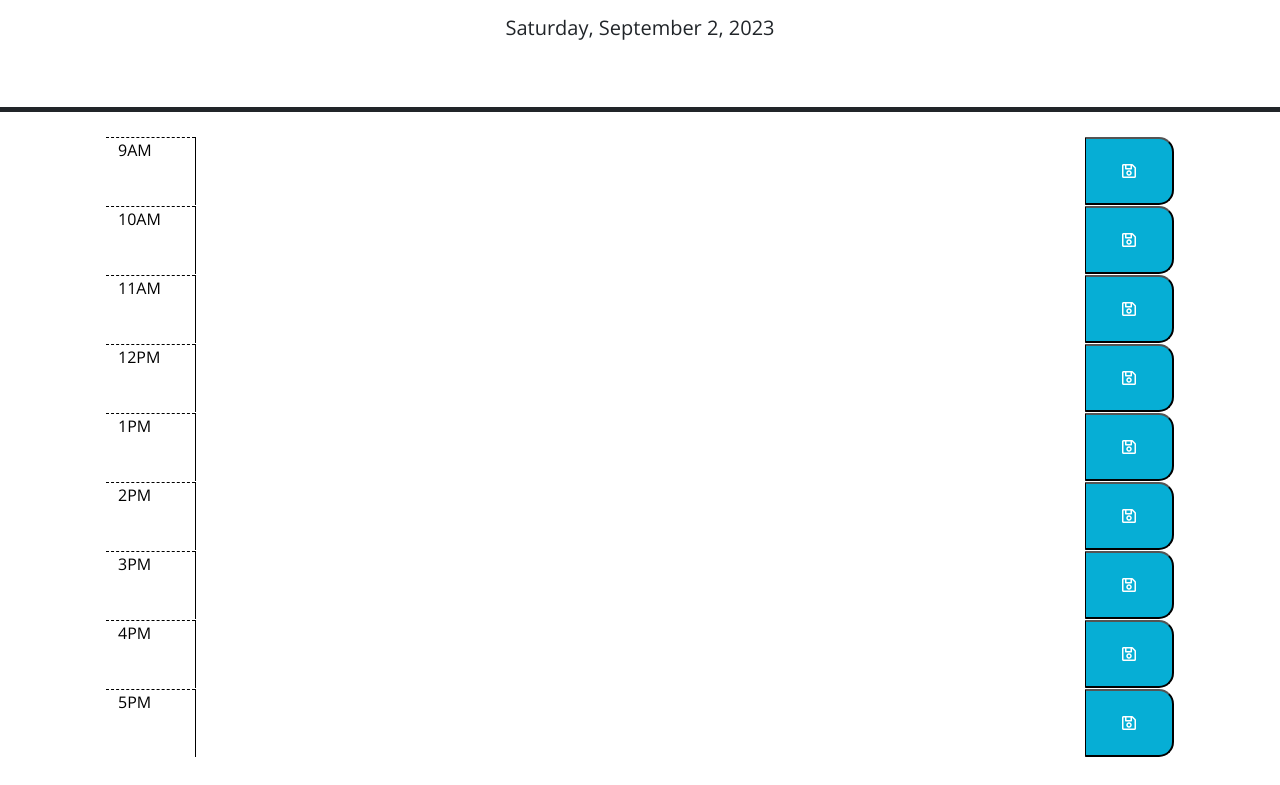
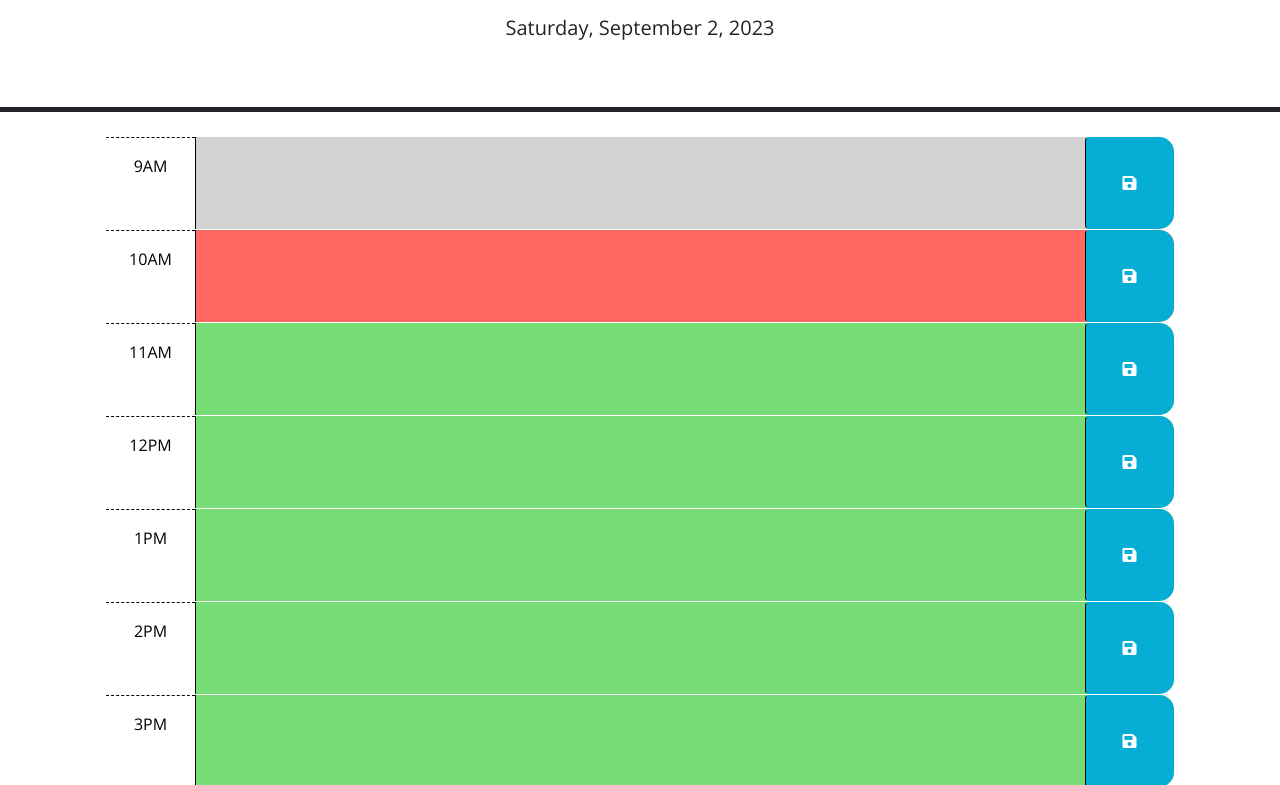
Before and after one commit to dustinii/workDayScheduler, a plain HTML site: page index.html in a window 1280 px wide. Shown: the part 166-951 px from the top of the page. Before the commit the page ends 923 px from the top, so only its background shows below. Drawn offline with nearby package versions, Linux system fonts and the light colour scheme.

Commit message:
added to index.html and cleaned js

```diff
--- a/index.html
+++ b/index.html
@@ -20,50 +20,68 @@
     <p id="currentDay" class="lead"></p>
   </header>
   <div class="container-lg px-5">
-    <div class="row">
-      <div class="col-2 col-md-1 hour">9AM</div>
-      <textarea class="col-8 col-md-10 description" id="hour-9"></textarea>
-      <button class="col-2 col-md-1 saveBtn" data-hour="9"><i class="far fa-save"></i></button>
+    <div id="hour-9" class="row time-block">
+      <div class="col-2 col-md-1 hour text-center py-3">9AM</div>
+      <textarea class="col-8 col-md-10 description" rows="3"> </textarea>
+      <button class="btn saveBtn col-2 col-md-1" aria-label="save">
+        <i class="fas fa-save" aria-hidden="true"></i>
+      </button>
     </div>
-    <div class="row">
-      <div class="col-2 col-md-1 hour">10AM</div>
-      <textarea class="col-8 col-md-10 description" id="hour-10"></textarea>
-      <button class="col-2 col-md-1 saveBtn" data-hour="10"><i class="far fa-save"></i></button>
+    <div id="hour-10" class="row time-block">
+      <div class="col-2 col-md-1 hour text-center py-3">10AM</div>
+      <textarea class="col-8 col-md-10 description" rows="3"> </textarea>
+      <button class="btn saveBtn col-2 col-md-1" aria-label="save">
+        <i class="fas fa-save" aria-hidden="true"></i>
+      </button>
     </div>
-    <div class="row">
-      <div class="col-2 col-md-1 hour">11AM</div>
-      <textarea class="col-8 col-md-10 description" id="hour-11"></textarea>
-      <button class="col-2 col-md-1 saveBtn" data-hour="11"><i class="far fa-save"></i></button>
+    <div id="hour-11" class="row time-block">
+      <div class="col-2 col-md-1 hour text-center py-3">11AM</div>
+      <textarea class="col-8 col-md-10 description" rows="3"> </textarea>
+      <button class="btn saveBtn col-2 col-md-1" aria-label="save">
+        <i class="fas fa-save" aria-hidden="true"></i>
+      </button>
     </div>
-    <div class="row">
-      <div class="col-2 col-md-1 hour">12PM</div>
-      <textarea class="col-8 col-md-10 description" id="hour-12"></textarea>
-      <button class="col-2 col-md-1 saveBtn" data-hour="12"><i class="far fa-save"></i></button>
+    <div id="hour-12" class="row time-block">
+      <div class="col-2 col-md-1 hour text-center py-3">12PM</div>
+      <textarea class="col-8 col-md-10 description" rows="3"> </textarea>
+      <button class="btn saveBtn col-2 col-md-1" aria-label="save">
+        <i class="fas fa-save" aria-hidden="true"></i>
+      </button>
     </div>
-    <div class="row">
-      <div class="col-2 col-md-1 hour">1PM</div>
-      <textarea class="col-8 col-md-10 description" id="hour-13"></textarea>
-      <button class="col-2 col-md-1 saveBtn" data-hour="13"><i class="far fa-save"></i></button>
+    <div id="hour-13" class="row time-block">
+      <div class="col-2 col-md-1 hour text-center py-3">1PM</div>
+      <textarea class="col-8 col-md-10 description" rows="3"> </textarea>
+      <button class="btn saveBtn col-2 col-md-1" aria-label="save">
+        <i class="fas fa-save" aria-hidden="true"></i>
+      </button>
     </div>
-    <div class="row">
-      <div class="col-2 col-md-1 hour">2PM</div>
-      <textarea class="col-8 col-md-10 description" id="hour-14"></textarea>
-      <button class="col-2 col-md-1 saveBtn" data-hour="14"><i class="far fa-save"></i></button>
+    <div id="hour-14" class="row time-block">
+      <div class="col-2 col-md-1 hour text-center py-3">2PM</div>
+      <textarea class="col-8 col-md-10 description" rows="3"> </textarea>
+      <button class="btn saveBtn col-2 col-md-1" aria-label="save">
+        <i class="fas fa-save" aria-hidden="true"></i>
+      </button>
     </div>
-    <div class="row">
-      <div class="col-2 col-md-1 hour">3PM</div>
-      <textarea class="col-8 col-md-10 description" id="hour-15"></textarea>
-      <button class="col-2 col-md-1 saveBtn" data-hour="15"><i class="far fa-save"></i></button>
+    <div id="hour-15" class="row time-block">
+      <div class="col-2 col-md-1 hour text-center py-3">3PM</div>
+      <textarea class="col-8 col-md-10 description" rows="3"> </textarea>
+      <button class="btn saveBtn col-2 col-md-1" aria-label="save">
+        <i class="fas fa-save" aria-hidden="true"></i>
+      </button>
     </div>
-    <div class="row">
-      <div class="col-2 col-md-1 hour">4PM</div>
-      <textarea class="col-8 col-md-10 description" id="hour-16"></textarea>
-      <button class="col-2 col-md-1 saveBtn" data-hour="16"><i class="far fa-save"></i></button>
+    <div id="hour-16" class="row time-block">
+      <div class="col-2 col-md-1 hour text-center py-3">4PM</div>
+      <textarea class="col-8 col-md-10 description" rows="3"> </textarea>
+      <button class="btn saveBtn col-2 col-md-1" aria-label="save">
+        <i class="fas fa-save" aria-hidden="true"></i>
+      </button>
     </div>
-    <div class="row">
-      <div class="col-2 col-md-1 hour">5PM</div>
-      <textarea class="col-8 col-md-10 description" id="hour-17"></textarea>
-      <button class="col-2 col-md-1 saveBtn" data-hour="17"><i class="far fa-save"></i></button>
+    <div id="hour-17" class="row time-block">
+      <div class="col-2 col-md-1 hour text-center py-3">5PM</div>
+      <textarea class="col-8 col-md-10 description" rows="3"> </textarea>
+      <button class="btn saveBtn col-2 col-md-1" aria-label="save">
+        <i class="fas fa-save" aria-hidden="true"></i>
+      </button>
     </div>
   </div>
   <script src="https://code.jquery.com/jquery-3.4.1.min.js"></script>
--- a/script.js
+++ b/script.js
@@ -1,17 +1,18 @@
-
 $(function () {
   displayCurrentDate();
-  loadTimeBlockDescriptions();
+  loadSavedEvents();
+  updateTimeBlockColors();
 
   $(".saveBtn").on("click", saveDescription);
-
-  updateTimeBlockColors(); // Add this line to call the function when the DOM is ready
-
-  setInterval(updateTimeBlockColors, 60000); // Update the colors every minute
+  setInterval(updateTimeBlockColors, 60000); // Refreshes time block colors every minute
 });
 
+function displayCurrentDate() {
+  $("#currentDay").text(dayjs().format("dddd, MMMM D, YYYY"));
+}
+
 function updateTimeBlockColors() {
-  var currentHour = dayjs().hour();
+  var currentHour = 10;
 
   $(".time-block").each(function () {
       var timeBlockHour = parseInt($(this).attr("id").split("-")[1]);
@@ -26,7 +27,6 @@ function updateTimeBlockColors() {
   });
 }
 
-// Function to load saved events from localStorage
 function loadSavedEvents() {
   $(".time-block").each(function () {
       var timeBlockId = $(this).attr("id");
@@ -38,21 +38,8 @@ function loadSavedEvents() {
   });
 }
 
-// Wrap all code that interacts with the DOM in a call to jQuery
-$(document).ready(function () {
-  // Display the current date
-  $("#currentDay").text(dayjs().format("dddd, MMMM D, YYYY"));
-
-  // Save button click event
-  $(".saveBtn").on("click", function () {
+function saveDescription() {
   var textAreaValue = $(this).siblings(".description").val();
   var timeBlockId = $(this).parent().attr("id");
   localStorage.setItem(timeBlockId, textAreaValue);
-  });
-
-  // Update the time block colors
-  updateTimeBlockColors();
-
-  // Load saved events
-  loadSavedEvents();
-});
+}
```
Lines whose indentation alone changed are shown as unchanged.
